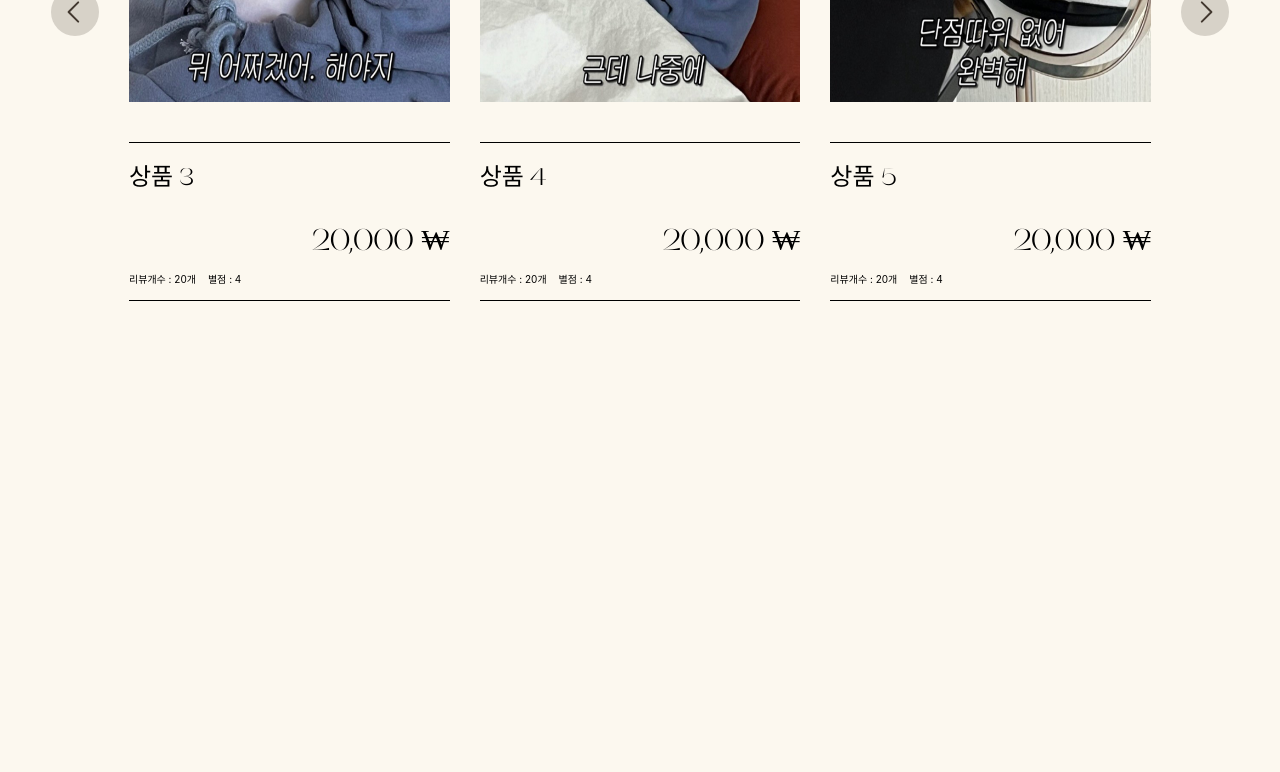
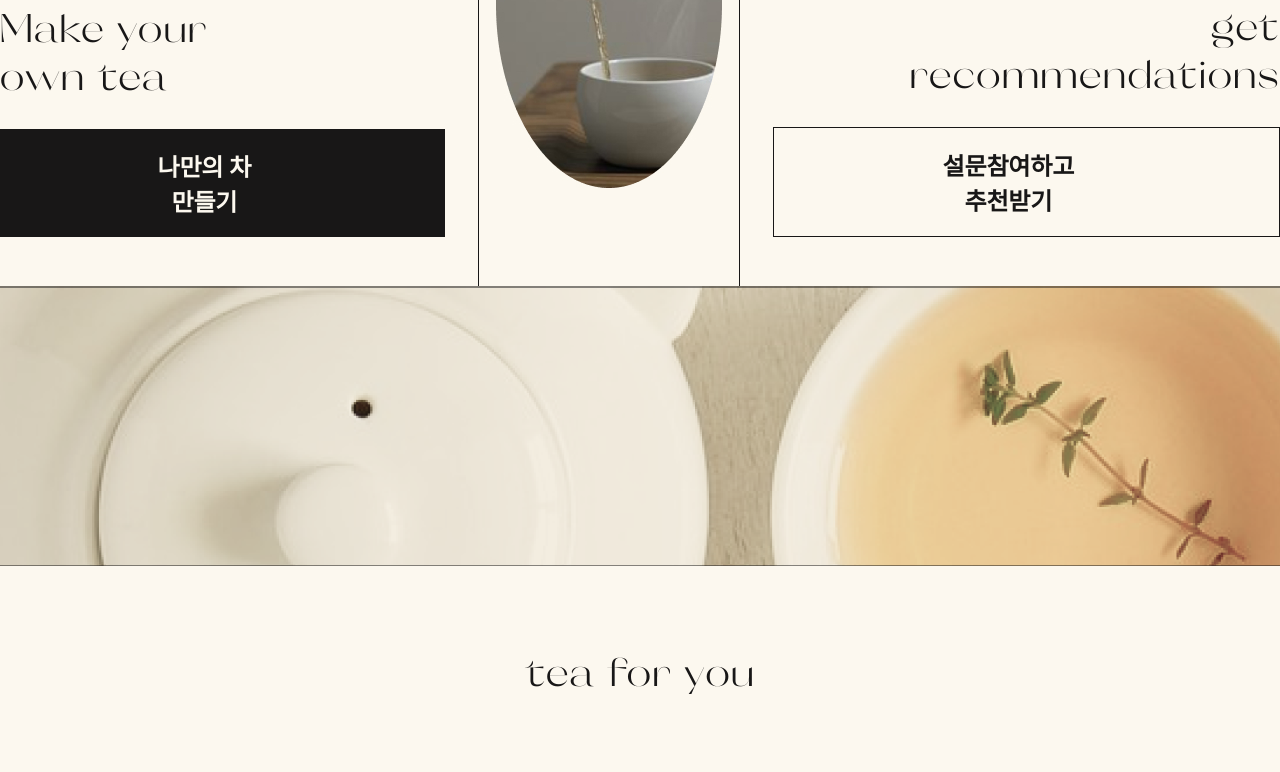
Before and after one commit to Tea-Bliss/FE_Tea_Bliss, a Next.js app: page / in a window 1280 px wide. Shown: the part 400-1172 px from the top of the page. Before the commit the page ends 800 px from the top, so only its background shows below. Built offline with nearby package versions, Linux system fonts and the light colour scheme; no server answers.

Commit message:
feat: MainLayout 컴포넌트 구현

```diff
--- a/src/components/page-layout/mainLayout/MainLayout.module.scss
+++ b/src/components/page-layout/mainLayout/MainLayout.module.scss
@@ -1,7 +1,23 @@
 .layout {
-  @include font(1rem, 400, 200);
+  margin-bottom: 10rem;
+  width: 100%;
+  @include flexSort(column, center, null, null);
+  @include font(1rem, 400, null);
 }
 
 .container {
-  @include font(3rem, 400, 1);
+  @include font(3rem, 400, null);
 }
+
+.mainImg {
+  width: 100%;
+  object-fit: cover;
+}
+
+.title {
+  margin: 8rem auto 8rem auto;
+  color: #181717;
+  text-align: center;
+  letter-spacing: 1.6px;
+  @include font(4rem, 400, normal);
+}
--- a/src/components/page-layout/mainLayout/index.tsx
+++ b/src/components/page-layout/mainLayout/index.tsx
@@ -1,21 +1,30 @@
 import classNames from 'classnames/bind';
+
+import Image from 'next/image';
 
 import { cardData } from '@/components/common/Carousel/cardData';
 import Carousel from '@/components/common/Carousel/Carousel';
+import Footer from '@/components/common/Footer/Footer';
 import GlobalNavBar from '@/components/common/GlobalNavBar/GlobalNavBar';
+import MainHeader from '@/components/page-layout/mainLayout/components/MainHeader/MainHeader';
 import styles from '@/components/page-layout/mainLayout/MainLayout.module.scss';
+import MainImage from '@/images/main.png';
 
 const cn = classNames.bind(styles);
 
 export default function MainLayout() {
   return (
-    <>
+    <div>
       <GlobalNavBar />
       <main className={cn('layout')}>
+        <MainHeader />
+        <Image className={cn('mainImg')} src={MainImage} alt="메인 이미지" />
+        <h2 className={cn('title')}>tea for you</h2>
         <div className={cn('container')}>
           <Carousel cards={cardData} num={3} />
         </div>
       </main>
-    </>
+      <Footer />
+    </div>
   );
 }
```
Also changed, not shown: public/images/main.png (added), 1 other file (tests, documents, lock files or other folders).
